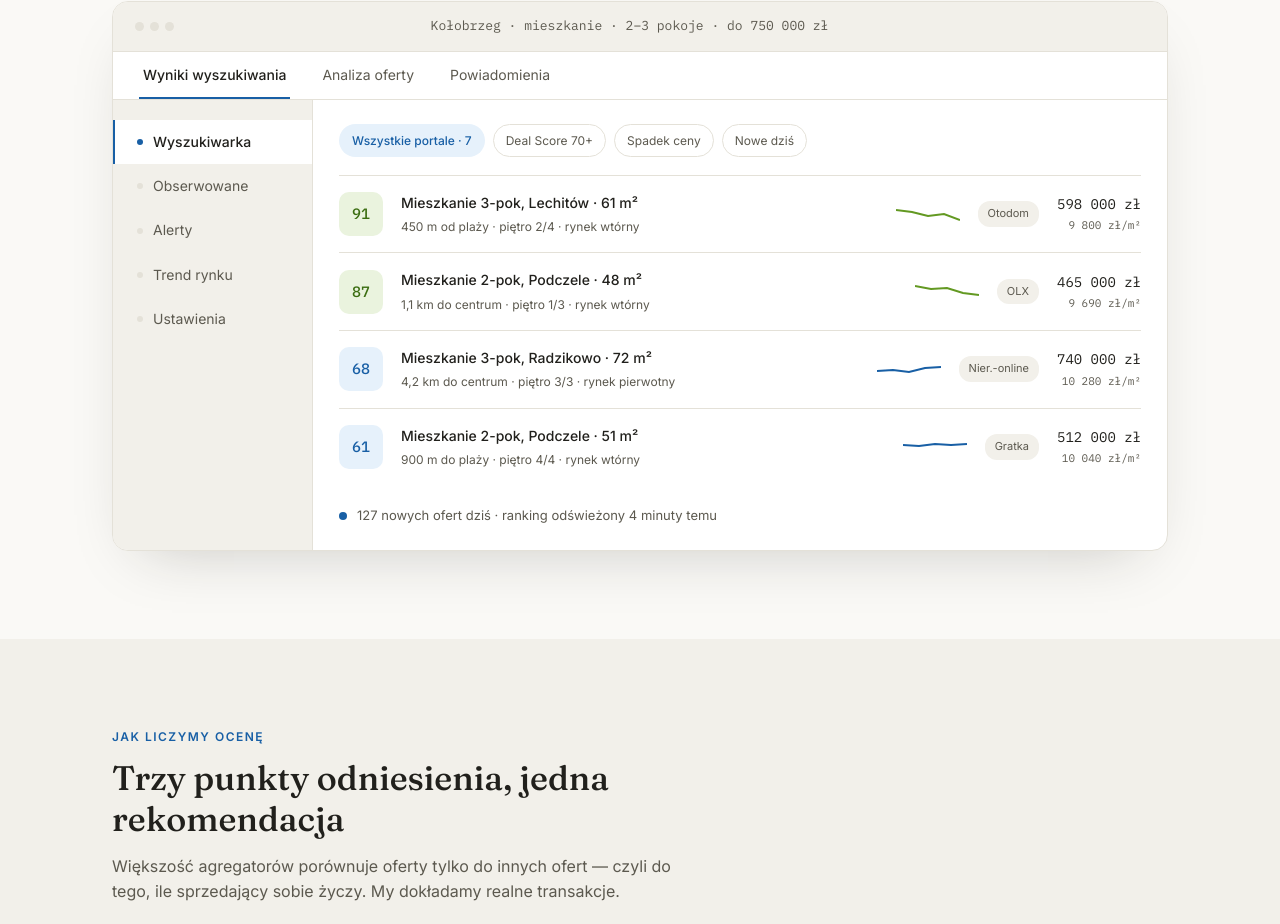
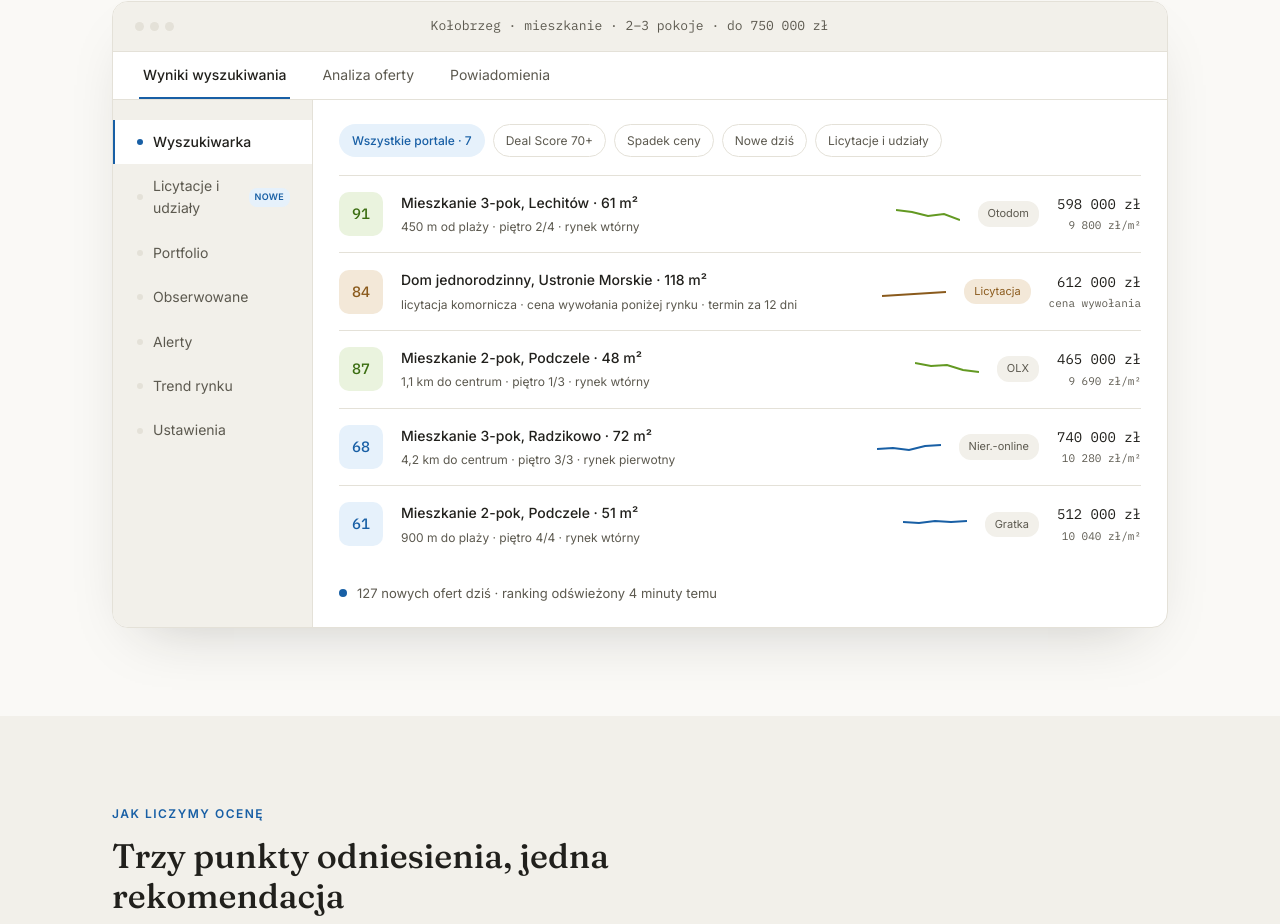
Before and after one commit to investrentkg/dealbase-radar-website, a plain HTML site: page index.html in a window 1280 px wide. Shown: the part 3599-4523 px from the top of the page. Drawn offline with Linux system fonts and the light colour scheme.

Commit message:
Expand app preview: sidebar with auctions/portfolio, example auction listing row

```diff
--- a/index.html
+++ b/index.html
@@ -182,6 +182,9 @@
   .app-sidebar .item.active{color:var(--ink); font-weight:500; background:#fff; border-left-color:var(--blue);}
   .app-sidebar .dotcol{width:6px; height:6px; border-radius:50%; background:var(--line); flex-shrink:0;}
   .app-sidebar .item.active .dotcol{background:var(--blue);}
+  .new-pill{font-size:9px; font-weight:600; letter-spacing:0.3px; color:var(--blue); background:var(--blue-tint); padding:2px 6px; border-radius:8px; margin-left:auto;}
+  .score-badge.score-auction{background:#f3e8d8; color:#8a5a1c;}
+  .auction-tag{font-size:11px; color:#8a5a1c; padding:4px 10px; border-radius:12px; background:#f3e8d8; white-space:nowrap;}
   .app-main{padding:24px 26px;}
   .app-filters{display:flex; gap:8px; margin-bottom:18px;}
   .filter-chip{font-size:12px; padding:6px 12px; border-radius:20px; border:0.5px solid var(--line); color:var(--ink-soft);}
@@ -456,6 +459,8 @@
         <div class="app-body" style="grid-template-columns:200px 1fr;">
           <div class="app-sidebar">
             <div class="item active"><span class="dotcol"></span>Wyszukiwarka</div>
+            <div class="item"><span class="dotcol"></span>Licytacje i udziały<span class="new-pill">NOWE</span></div>
+            <div class="item"><span class="dotcol"></span>Portfolio</div>
             <div class="item"><span class="dotcol"></span>Obserwowane</div>
             <div class="item"><span class="dotcol"></span>Alerty</div>
             <div class="item"><span class="dotcol"></span>Trend rynku</div>
@@ -467,6 +472,7 @@
               <span class="filter-chip">Deal Score 70+</span>
               <span class="filter-chip">Spadek ceny</span>
               <span class="filter-chip">Nowe dziś</span>
+              <span class="filter-chip">Licytacje i udziały</span>
             </div>
 
             <div class="offer-row">
@@ -478,6 +484,17 @@
               <svg class="offer-spark" viewBox="0 0 64 24"><polyline points="0,8 16,10 32,14 48,12 64,18" fill="none" stroke="#639922" stroke-width="2"/></svg>
               <span class="offer-source">Otodom</span>
               <div class="offer-price">598 000 zł<span class="per">9 800 zł/m²</span></div>
+            </div>
+
+            <div class="offer-row">
+              <div class="score-badge score-auction">84</div>
+              <div class="offer-info">
+                <div class="title">Dom jednorodzinny, Ustronie Morskie · 118 m²</div>
+                <div class="meta">licytacja komornicza · cena wywołania poniżej rynku · termin za 12 dni</div>
+              </div>
+              <svg class="offer-spark" viewBox="0 0 64 24"><polyline points="0,16 16,15 32,14 48,13 64,12" fill="none" stroke="#8a5a1c" stroke-width="2"/></svg>
+              <span class="auction-tag">Licytacja</span>
+              <div class="offer-price">612 000 zł<span class="per">cena wywołania</span></div>
             </div>
 
             <div class="offer-row">
```
